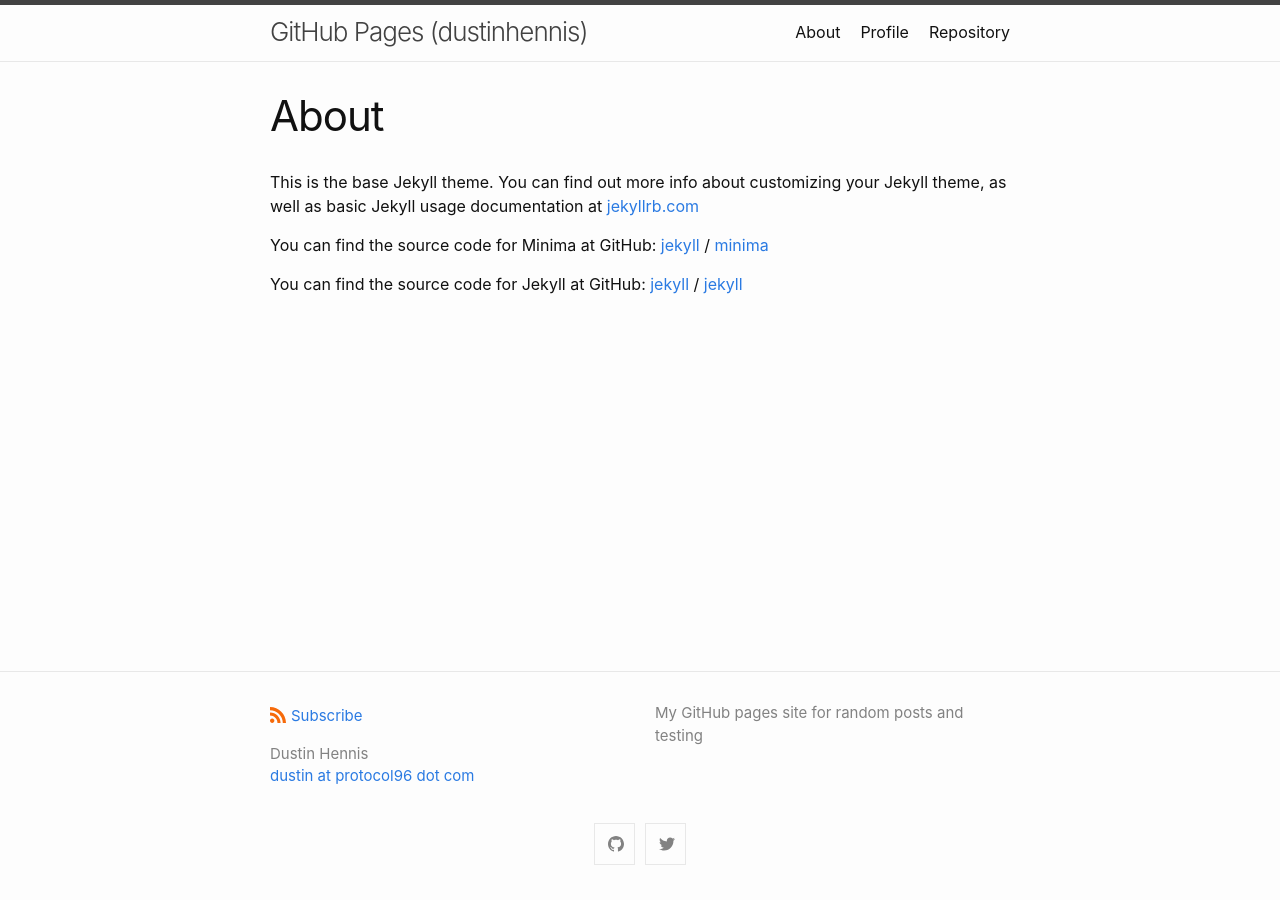
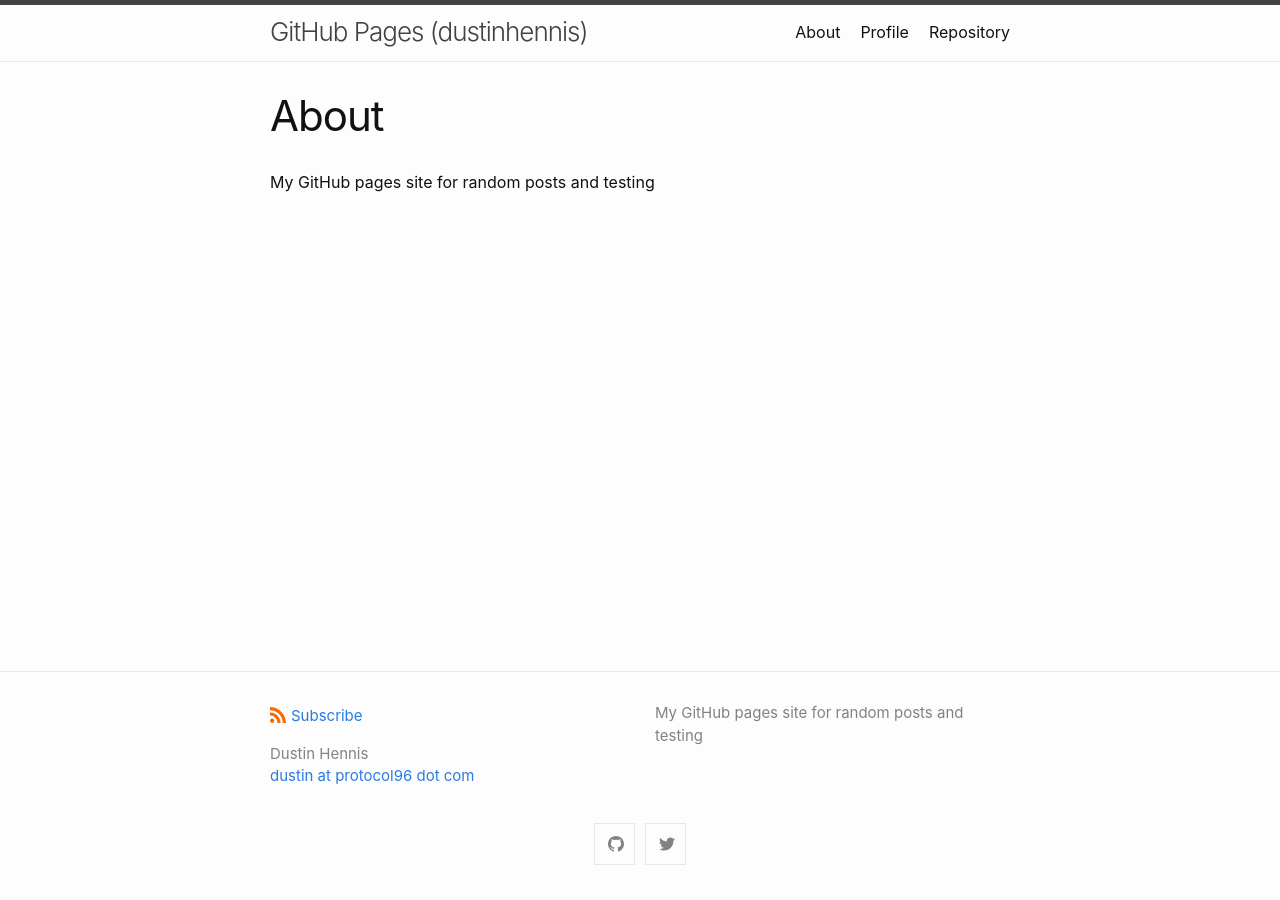
Before and after one commit to dustinhennis/dustinhennis.github.io, a Jekyll site: the page built from about.md, in a window 1280 px wide. Built offline with Jekyll 4.4.1, drawn with Linux system fonts in a browser that asks for light colours.

Commit message:
Add new post

```diff
--- a/about.md
+++ b/about.md
@@ -3,16 +3,4 @@ layout: page
 title: About
 permalink: /about/
 ---
-
-This is the base Jekyll theme. You can find out more info about customizing your Jekyll theme, as well as basic Jekyll usage documentation at [jekyllrb.com](https://jekyllrb.com/)
-
-You can find the source code for Minima at GitHub:
-[jekyll][jekyll-organization] /
-[minima](https://github.com/jekyll/minima)
-
-You can find the source code for Jekyll at GitHub:
-[jekyll][jekyll-organization] /
-[jekyll](https://github.com/jekyll/jekyll)
-
-
-[jekyll-organization]: https://github.com/jekyll
+My GitHub pages site for random posts and testing
```
Also changed, not shown: _posts/2020-05-02-how-to-send-notifications-for-cloudwatch-log-events.md (added, +120 -0 lines).
